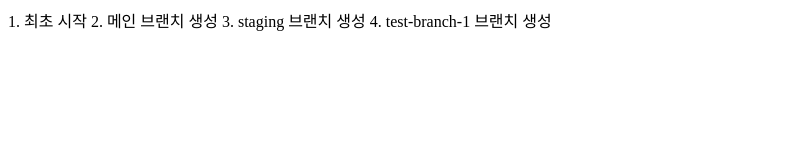
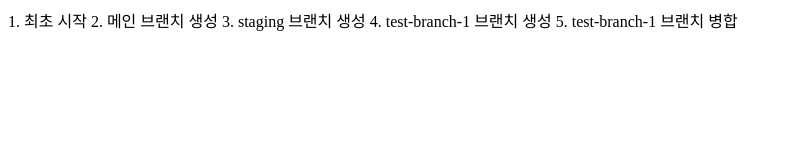
Before and after one commit to chlwjddn7/branch-test, a plain HTML site: page index.html in a window 1280 px wide. Shown: the whole page, without its empty margins (0-792 px from the left). Drawn offline with Linux system fonts and the light colour scheme.

Commit message:
240307 최정우 test-branch-1 브랜치 병합

```diff
--- a/index.html
+++ b/index.html
@@ -8,5 +8,6 @@
         2. 메인 브랜치 생성
         3. staging 브랜치 생성
         4. test-branch-1 브랜치 생성
+        5. test-branch-1 브랜치 병합
     </body>
 </html>
```
